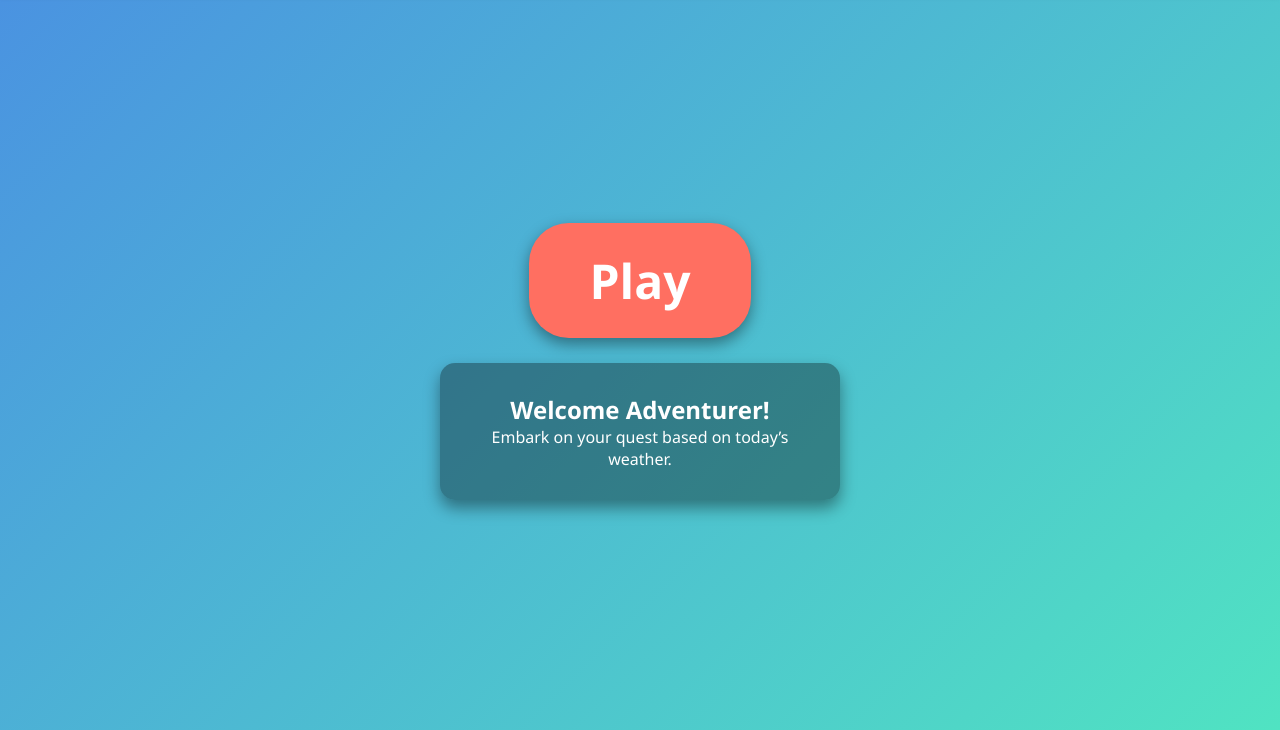
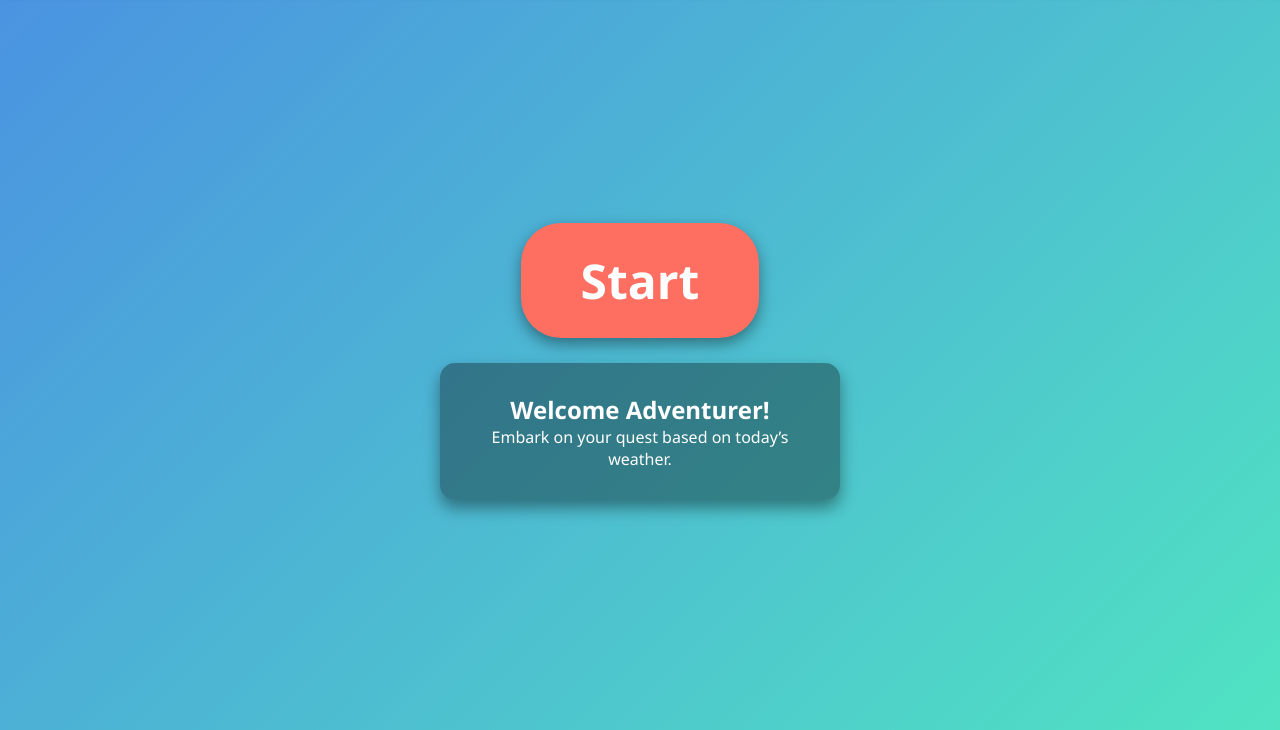
Before and after one commit to AX86IIGoggu/weather-quest, a plain HTML site: page index.html in a window 1280 px wide. Shown: the part 70-800 px from the top of the page. Drawn offline with Linux system fonts and the light colour scheme.

Commit message:
Add files via upload

```diff
--- a/index.html
+++ b/index.html
@@ -176,7 +176,7 @@
   </header>
 
   <main>
-    <button id="playBtn">Play</button>
+    <button id="playBtn">Start</button>
 
     <div id="homeScreen">
       <h2>Welcome Adventurer!</h2>
```
